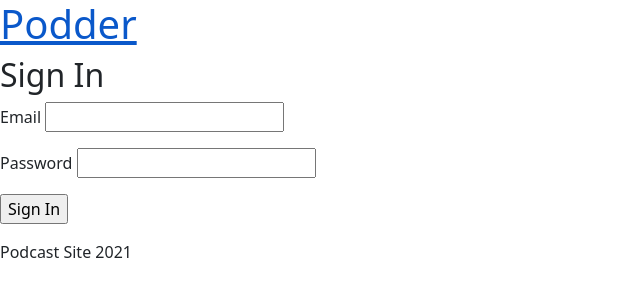
After one commit to mainiwaer/hb-capstone-podpods-app, a Flask app: page /signin in a window 1280 px wide. The commit adds this page. Shown: the top 300 px of the page, without its empty margins (0-640 px from the left). Run offline with Flask 2, Linux system fonts and the light colour scheme.

Commit message:
Add user sign up, log in, log out, review features. Complete MVP.

```diff
--- a/requirements.txt
+++ b/requirements.txt
@@ -8,6 +8,7 @@ itsdangerous==1.1.0
 Jinja2==2.11.2
 MarkupSafe==1.1.1
 psycopg2-binary==2.8.5
+requests==2.25.1
 SQLAlchemy==1.3.17
 urllib3==1.25.9
 Werkzeug==1.0.1
--- a/server.py
+++ b/server.py
@@ -1,7 +1,7 @@
 """Server for movie ratings app."""
 import requests
 
-from flask import (Flask, request, render_template, flash, session, redirect)
+from flask import (Flask, request, render_template, flash, session, redirect, Markup)
 
 from model import connect_to_db
 
@@ -9,17 +9,23 @@ from datetime import datetime
 
 import crud
 
+import os
+
 from jinja2 import StrictUndefined
 
 app = Flask(__name__)
 app.secret_key = b'\x0c\xc8#\xf1TCJ\xfa\xa3F\xfc\x9e\xf4{\xe6\xd7'
 app.jinja_env.undefined = StrictUndefined
 
+API_KEY = os.environ["LISTENNOTES_KEY"]
+
+
 @app.route('/')
 def show_homepage():
     """View homepage."""
 
     return render_template('homepage.html')
+
 
 @app.route('/hot')
 def show_hot_podcasts():
@@ -29,11 +35,13 @@ def show_hot_podcasts():
 
     return render_template('hot_podcasts.html', podcasts=podcasts)
 
+
 @app.route('/signup')
 def show_sign_up_page():
-    """View sign up page."""
+    """Show user sign up page."""
 
     return render_template('sign_up.html')
+
 
 @app.route('/users', methods=['POST'])
 def register_user():
@@ -56,17 +64,59 @@ def register_user():
 
     else:
         crud.create_user(username, email, password, created_on)
-        flash('Account created!')
+        flash(Markup('Account created! Please <a href="/signin"class="alert-link">Sign In</a>'))
+        return redirect('/signup')
+
+@app.route('/signin')
+def show_sign_in_page():
+    """Show user sign in page."""
+
+    return render_template('sign_in.html')
+
+
+@app.route('/signin', methods=['POST'])
+def sign_user_in():
+    """Sign user into website."""
+    error = None
+
+    email = request.form['email']
+    pw = request.form['password']
+
+    email_check = crud.get_user_by_email(email)
+
+    if email_check == None:
+
+        flash(Markup('A user with this email does not exist. Please try again or <a href="/signup"class="alert-link">Sign Up For An Account</a>'))
+        return redirect('/signin')
+
+    pw_check = crud.check_user_password_by_email(email, pw)
+
+    if pw_check:
+        session['email'] = email
+        session['username'] = crud.get_user_by_email(email).username
         return redirect('/user-profile')
-
-# @app.route('/users', methods)
-
+    else:
+        flash('Incorrect password. Please try again.')
+        return redirect('/signin')
 
 @app.route('/user-profile')
 def show_user_profile():
     """Render profile page of user that is logged in."""
 
-    return render_template('user_profile.html')
+    if session.get('username', 0) == 0:
+        return redirect('/signin')
+
+    user = session['username']
+    email = session['email']
+    account = crud.get_user_by_email(email)
+    user_reviews = account.reviews
+
+
+    return render_template('user_profile.html',
+                            user=user,
+                            email=email,
+                            reviews=user_reviews)
+
 
 @app.route('/search')
 def show_search_results():
@@ -76,10 +126,9 @@ def show_search_results():
 
     url = 'https://listen-api.listennotes.com/api/v2/search'
 
-    headers = {'X-ListenAPI-Key': '46220315dbab4391b5efd8e27fcde507',}
+    headers = {'X-ListenAPI-Key': API_KEY,}
 
-    payload = {'q': keyword, 'type':'podcast'
-    }
+    payload = {'q': keyword, 'type':'podcast'}
 
     response = requests.request('GET', url, headers=headers, params=payload)
 
@@ -89,13 +138,14 @@ def show_search_results():
     return render_template('search_results.html',
                            result=search_result)
 
+
 @app.route('/podcast/<id>')
 def show_podcast_details(id):
     """Show details on podcast as well as reviews"""
 
     url = f'https://listen-api.listennotes.com/api/v2/podcasts/{id}'
 
-    headers = {'X-ListenAPI-Key': '46220315dbab4391b5efd8e27fcde507',}
+    headers = {'X-ListenAPI-Key': API_KEY,}
 
 
     response = requests.request('GET', url, headers=headers)
@@ -114,6 +164,41 @@ def show_podcast_details(id):
                              explicit=tag,
                              reviews=reviews)
 
+
+@app.route('/review', methods=['POST'])
+def submit_podcast_review():
+    """Create user submitted review."""
+
+    email = request.form['user-email']
+    podcast_id = request.form['podcast-id']
+    podcast_name = request.form['podcast-title']
+    score = request.form['score']
+    review = request.form['review-text']
+
+    if email == 'no user':
+        flash('Please sign in to leave a review.')
+        return redirect(f'/podcast/{podcast_id}')
+
+    if crud.get_podcast_by_id(podcast_id) == None:
+        crud.create_podcast(podcast_id, podcast_name)
+
+    user = crud.get_user_by_email(email)
+    podcast = crud.get_podcast_by_id(podcast_id)
+
+    crud.create_review(user, podcast, review, score)
+
+    flash('Thank you for leaving a review!')
+
+    return redirect(f'/podcast/{podcast_id}')
+
+@app.route('/logout')
+def log_user_out():
+    """Logs user out of their account."""
+
+    session.clear()
+    flash('You have been signed out.')
+    return redirect('/')
+
 if __name__ == '__main__':
     connect_to_db(app)
     app.run(host='0.0.0.0', debug=True)
--- a/templates/base.html
+++ b/templates/base.html
@@ -9,7 +9,7 @@
       {% block title %}{% endblock %}
     </title>
 
-    <link rel="stylesheet" href="/static/css/styles.css">
+    <!-- <link rel="stylesheet" href="/static/css/styles.css"> -->
 
     <script src="http://code.jquery.com/jquery.js"></script>
     <!-- <script src="/static/js/my.js"></script> -->
@@ -24,7 +24,7 @@
       </p>
     {% endfor %}
 
-    <h1>Podcast Site</h1>
+    <h1><a href="/">Podder</a></h1>
       {% block content %}
       {% endblock %}
     <footer>Podcast Site 2021</footer>
--- a/templates/homepage.html
+++ b/templates/homepage.html
@@ -10,7 +10,9 @@
   <ul>
     <li><a href="/hot">View Current Hot Podcasts</a></li>
     <li><a href="/signup">Create An Account</a></li>
-    <li><a href="/log_in">Log In</a></li>
+    <li><a href="/signin">Sign In</a></li>
+    <li><a href="/user-profile">Your profile</a></li>
+    <li><a href="/logout">Log Out</a></li>
   </ul>
 
   <h3>Search For a Podcast:</h3>
--- a/templates/search_results.html
+++ b/templates/search_results.html
@@ -12,7 +12,8 @@
             <div>
                 <img src="{{ podcast['thumbnail'] }}">
                 <a href="/podcast/{{ podcast['id'] }}">
-                <h4>{{ podcast['title_original']}}</a></h4>
+                    <h4>{{ podcast['title_original']}}</h4>
+                </a>
                 {{ podcast['description_original']}}
 
             </div>
--- /dev/null
+++ b/templates/sign_in.html
@@ -0,0 +1,23 @@
+{% extends 'base.html' %}
+
+{% block title %}Podder{% endblock %}
+
+{% block header %}Podcast Review Site{% endblock %}
+
+{% block content %}
+    <h2>Sign In</h2>
+    <form action="/signin" method="POST">
+
+        <p>
+            Email <input type="text" name="email">
+        </p>
+
+        <p>
+            Password <input type="password" name="password">
+        </p>
+
+        <p>
+            <input type="submit" value="Sign In">
+        </p>
+    </form>
+{% endblock %}
--- a/templates/sign_up.html
+++ b/templates/sign_up.html
@@ -14,11 +14,9 @@
     <p>
         Email <input type="text" name="email">
     </p>
-
     <p>
         Password <input type="password" name="password">
     </p>
-
     <p>
         <input type="submit">
     </p>
```
Also changed, not shown: crud.py (+10 -0 lines), pod.py (deleted, +0 -24 lines), seed_database.py (+11 -2 lines), templates/about.html (+10 -0 lines), templates/advanced_search.html (+10 -0 lines), templates/podcast_details.html (+41 -22 lines), templates/podcast_reviews.html (+9 -0 lines), templates/recent_reviews.html (+9 -0 lines), templates/review_submission.html (+10 -0 lines), templates/user_profile.html (+23 -0 lines), 2 other files.
